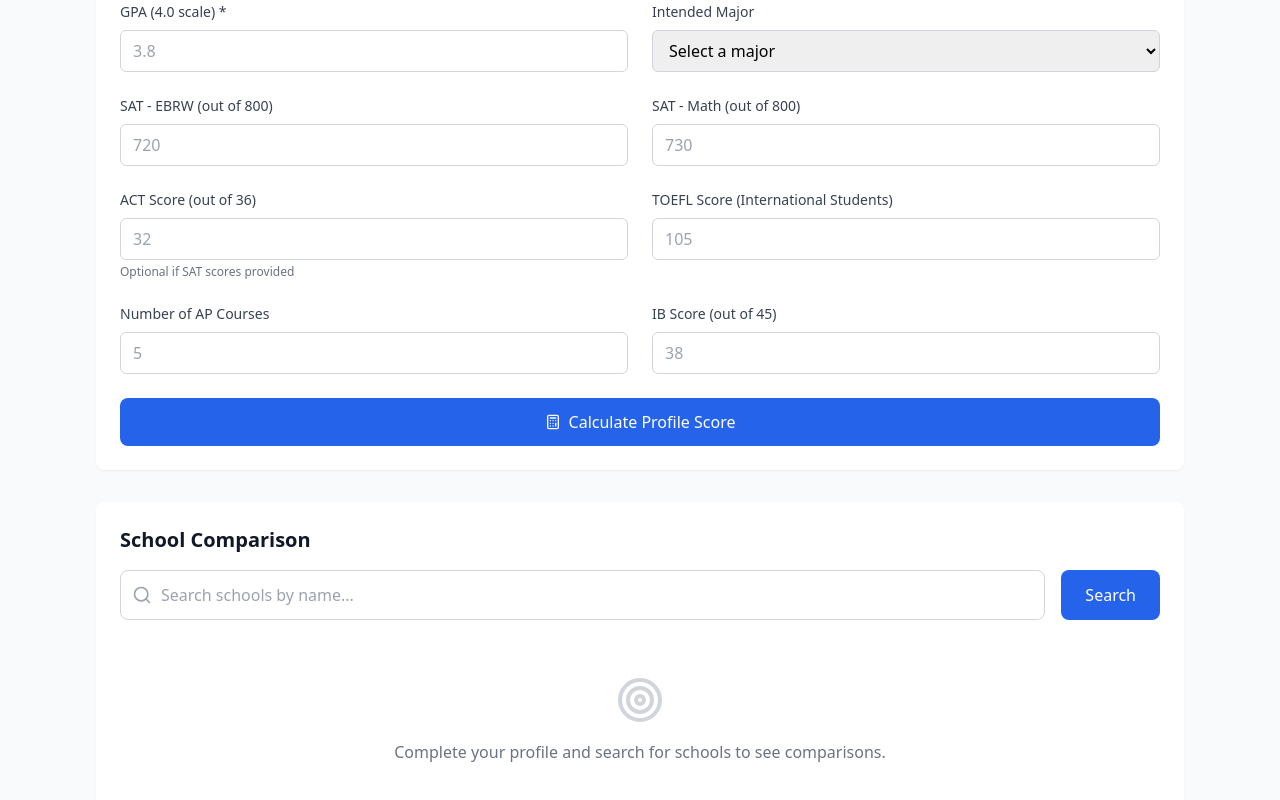
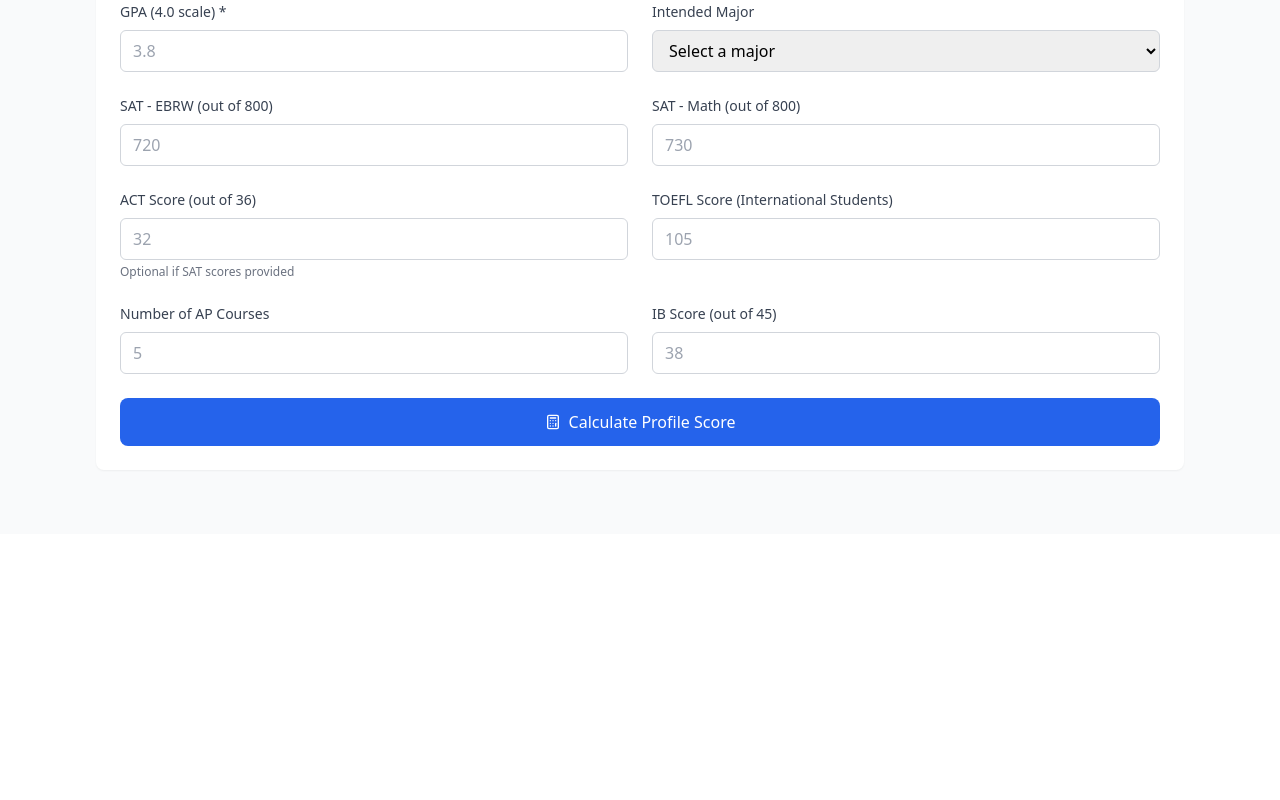
Before and after one commit to JryMx/proj_uscollegehub, a React (Vite) app: page /student-profile in a window 1280 px wide. Shown: the part 386-1186 px from the top of the page. After the commit the page ends 920 px from the top, so only its background shows below. Built offline with nearby package versions, Linux system fonts and the light colour scheme.

Commit message:
Remove school search functionality

```diff
--- a/src/pages/StudentProfilePage.tsx
+++ b/src/pages/StudentProfilePage.tsx
@@ -1,13 +1,12 @@
 import React, { useState } from 'react';
 import { useNavigate } from 'react-router-dom';
-import { Target, ArrowRight, Search, Calculator } from 'lucide-react';
+import { Target, ArrowRight, Calculator } from 'lucide-react';
 import { useStudentProfile, SchoolRecommendation } from '../context/StudentProfileContext';
 
 const StudentProfilePage: React.FC = () => {
   const navigate = useNavigate();
-  const { profile, updateProfile, calculateProfileScore, searchSchools } = useStudentProfile();
+  const { profile, updateProfile, calculateProfileScore } = useStudentProfile();
 
-  const [searchQuery, setSearchQuery] = useState('');
   const [showResults, setShowResults] = useState(false);
   const [currentCalculatedScore, setCurrentCalculatedScore] = useState<number>(0);
   const [currentRecommendations, setCurrentRecommendations] = useState<any[]>([]);
@@ -61,32 +60,7 @@ const StudentProfilePage: React.FC = () => {
     setShowResults(true);
   };
 
-  const handleSearch = () => {
-    if (searchQuery.trim() && profile) {
-      searchSchools(searchQuery).then(() => {
-        setShowResults(true);
-      });
-    }
-  };
-
-  const [searchResults, setSearchResults] = useState<any[]>([]);
   const [isLoading, setIsLoading] = useState(false);
-  const [isSearching, setIsSearching] = useState(false);
-
-  const handleSearchAsync = async () => {
-    if (searchQuery.trim() && profile) {
-      setIsSearching(true);
-      try {
-      const results = await searchSchools(searchQuery);
-      setSearchResults(results);
-      setShowResults(true);
-      } catch (error) {
-        console.error('Error searching schools:', error);
-      } finally {
-        setIsSearching(false);
-      }
-    }
-  };
 
   return (
     <div className="min-h-screen bg-gray-50 py-8">
@@ -342,99 +316,6 @@ const StudentProfilePage: React.FC = () => {
             </button>
           </div>
         </div>
-        {/* School Comparison Section */}
-        <div className="bg-white rounded-lg shadow-sm p-6">
-          <h2 className="text-xl font-bold text-gray-900 mb-4">School Comparison</h2>
-
-          <div className="flex gap-4 mb-6">
-            <div className="flex-1 relative">
-              <Search className="absolute left-3 top-1/2 transform -translate-y-1/2 text-gray-400 h-5 w-5" />
-              <input
-                type="text"
-                placeholder="Search schools by name..."
-                value={searchQuery}
-                onChange={(e) => setSearchQuery(e.target.value)}
-                className="w-full pl-10 pr-4 py-3 border border-gray-300 rounded-lg focus:outline-none focus:ring-2 focus:ring-blue-500"
-              />
-            </div>
-            <button
-              onClick={handleSearchAsync}
-              disabled={isSearching || !profile}
-              className="bg-blue-600 hover:bg-blue-700 text-white px-6 py-3 rounded-lg font-medium transition-colors"
-            >
-              {isSearching ? (
-                <>
-                  <div className="animate-spin rounded-full h-4 w-4 border-b-2 border-white mr-2"></div>
-                  Searching...
-                </>
-              ) : (
-                'Search'
-              )}
-            </button>
-          </div>
-
-          {showResults && searchResults.length > 0 && (
-            <div className="space-y-4">
-              <h3 className="font-semibold text-gray-900">Search Results</h3>
-              {searchResults.map(school => (
-                <div
-                  key={school.id}
-                  className={`border rounded-lg p-4 ${
-                    school.category === 'safety' ? 'border-green-200 bg-green-50' :
-                    school.category === 'target' ? 'border-orange-200 bg-orange-50' :
-                    'border-red-200 bg-red-50'
-                  }`}
-                >
-                  <div className="flex justify-between items-start">
-                    <div>
-                      <h4 className="font-semibold text-gray-900">{school.name}</h4>
-                      <p className="text-sm text-gray-600">#{school.ranking} • {school.acceptanceRate}% acceptance rate</p>
-                    </div>
-                    <div className="text-right">
-                      <div className={`inline-block px-3 py-1 rounded-full text-sm font-medium ${
-                        school.category === 'safety' ? 'bg-green-100 text-green-800' :
-                        school.category === 'target' ? 'bg-orange-100 text-orange-800' :
-                        'bg-red-100 text-red-800'
-                      }`}>
-                        {school.category.charAt(0).toUpperCase() + school.category.slice(1)}
-                      </div>
-                    </div>
-                  </div>
-
-                  <div className="grid md:grid-cols-3 gap-4 mt-4 text-sm">
-                    <div>
-                      <span className="font-medium text-gray-600">Required Score:</span>
-                      <span className="ml-2 font-bold">{school.requiredScore}/100</span>
-                    </div>
-                    <div>
-                      <span className="font-medium text-gray-600">Your Score:</span>
-                      <span className="ml-2 font-bold">{currentCalculatedScore}/100</span>
-                    </div>
-                    <div>
-                      <span className="font-medium text-gray-600">Ratio:</span>
-                      <span className="ml-2 font-bold">{school.comparisonRatio}</span>
-                    </div>
-                  </div>
-                </div>
-              ))}
-            </div>
-          )}
-
-          {showResults && searchResults.length === 0 && searchQuery.trim() && (
-            <div className="text-center py-8 text-gray-500">
-              <Search className="h-12 w-12 mx-auto mb-4 text-gray-300" />
-              <p>No schools found matching "{searchQuery}"</p>
-              <p className="text-sm">Try searching for a different school name.</p>
-            </div>
-          )}
-
-          {!showResults && (
-            <div className="text-center py-8 text-gray-500">
-              <Target className="h-12 w-12 mx-auto mb-4 text-gray-300" />
-              <p>Complete your profile and search for schools to see comparisons.</p>
-            </div>
-          )}
-        </div>
       </div>
     </div>
   );
```
